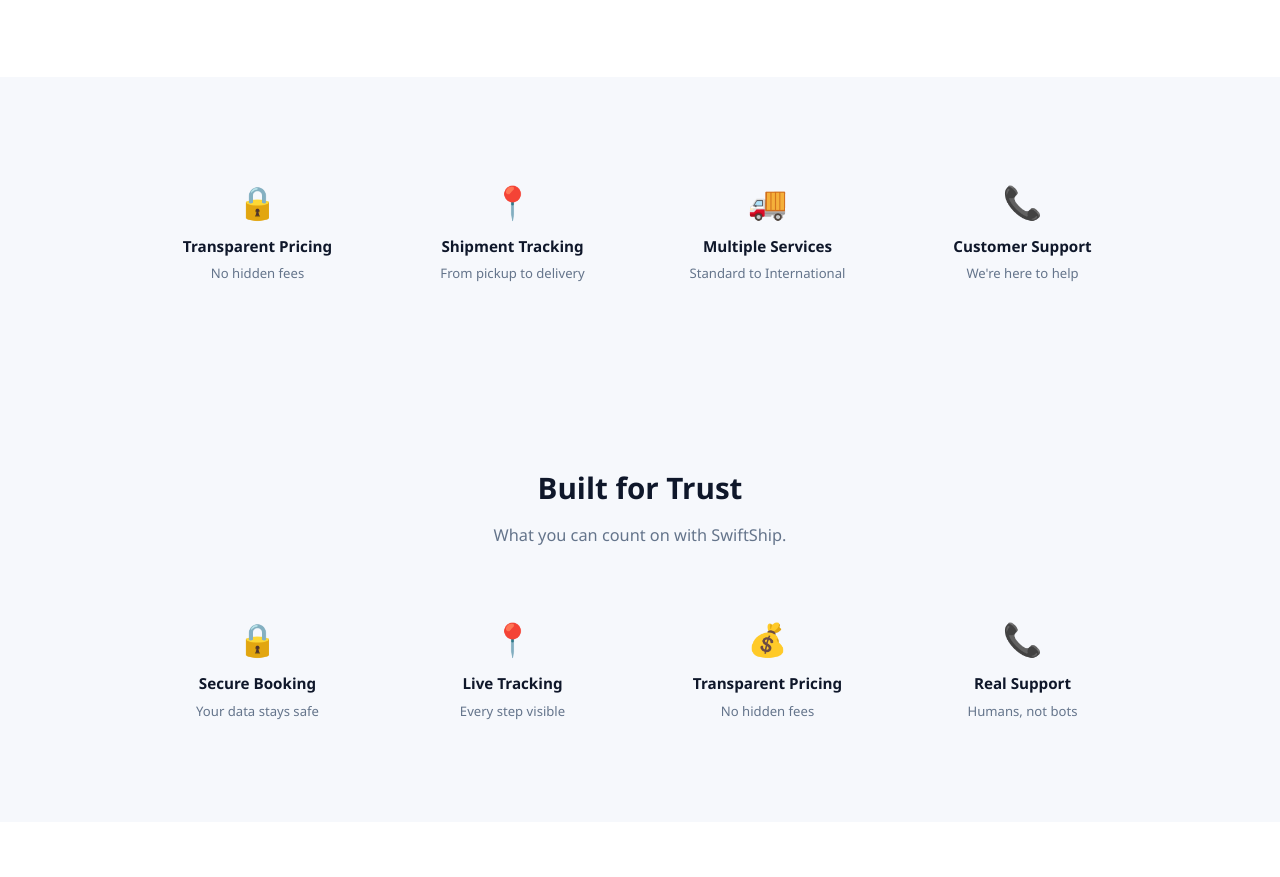
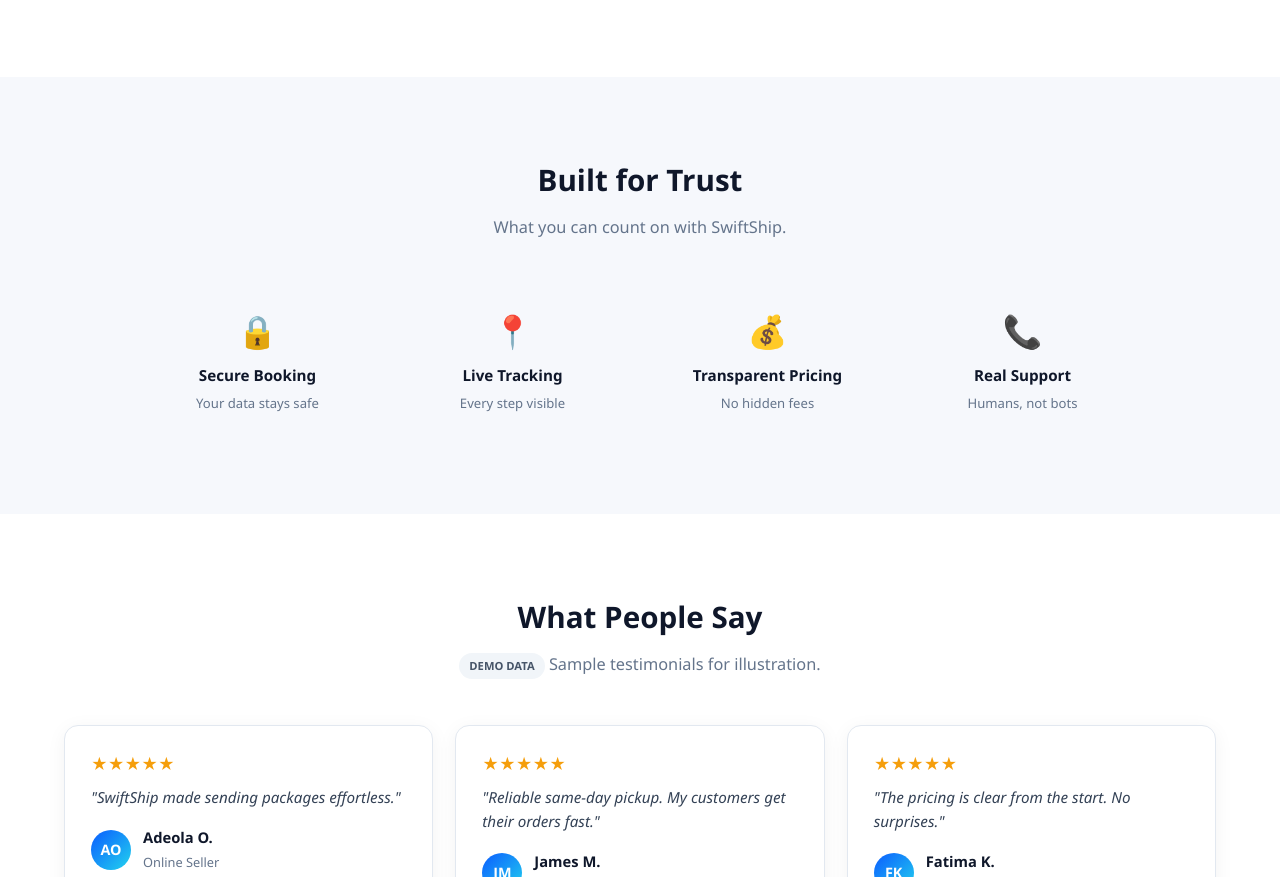
Before and after one commit to swiftshipdeliverylogistic-ctrl/swiftship-delivery, a website: page public/index.html in a window 1280 px wide. Shown: the part 1926-2803 px from the top of the page. Drawn offline with Linux system fonts and the light colour scheme.

Commit message:
Remove duplicate trust strip

```diff
--- a/public/index.html
+++ b/public/index.html
@@ -358,16 +358,6 @@
       </div>
     </div>
   </section>
-  <section class="trust-strip">
-  <div class="container">
-    <div class="trust">
-      <div class="trust-item"><div class="ico">🔒</div><strong>Transparent Pricing</strong><span>No hidden fees</span></div>
-      <div class="trust-item"><div class="ico">📍</div><strong>Shipment Tracking</strong><span>From pickup to delivery</span></div>
-      <div class="trust-item"><div class="ico">🚚</div><strong>Multiple Services</strong><span>Standard to International</span></div>
-      <div class="trust-item"><div class="ico">📞</div><strong>Customer Support</strong><span>We're here to help</span></div>
-    </div>
-  </div>
-</section>
 
   <section>
     <div class="container">
```
